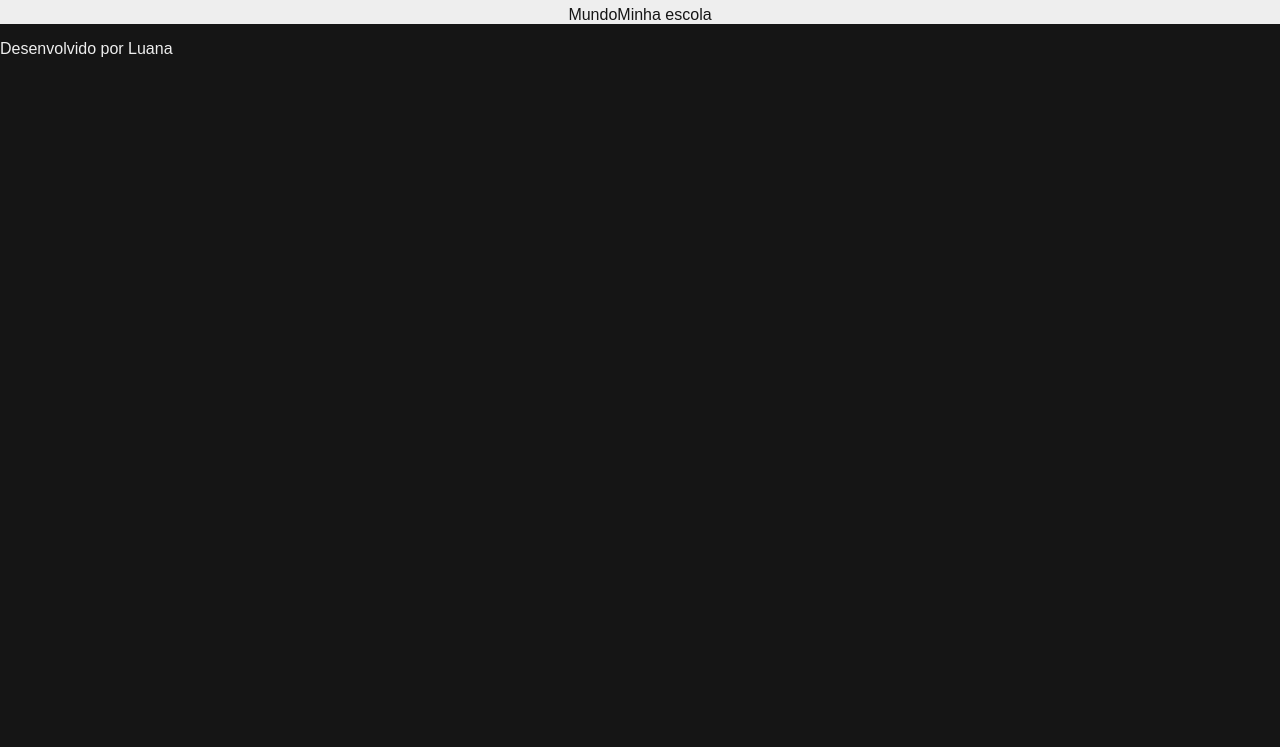
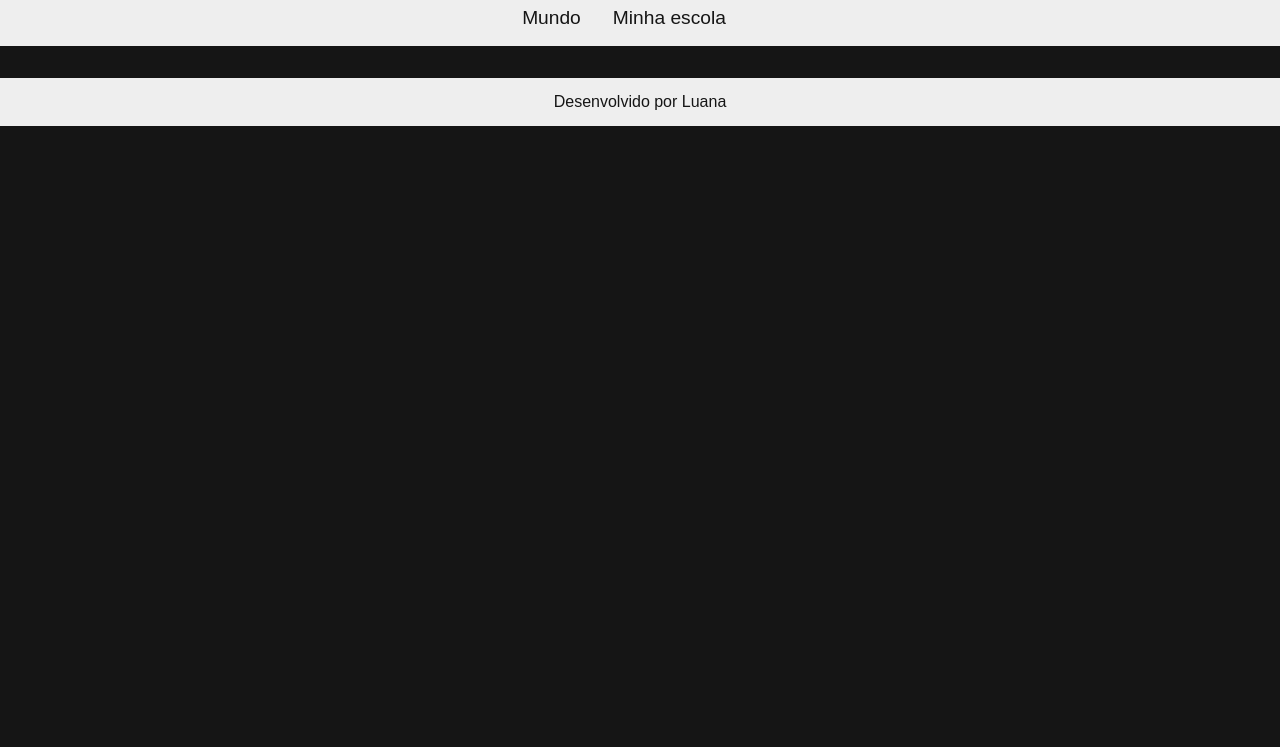
Before and after one commit to LuanaSpirandeli/ci-ncia-de-dados, a plain HTML site: page index.html in a window 1280 px wide. Shown: the part 74-821 px from the top of the page. After the commit the page ends 800 px from the top, so only its background shows below. Drawn offline with Linux system fonts and the light colour scheme.

Commit message:
Update style.css

```diff
--- a/style.css
+++ b/style.css
@@ -18,6 +18,7 @@ body {
 header{
     background-color: var(--primary-color);
     text-align: center;
+    padding: 1px;
 }
 
 h1{
@@ -35,4 +36,23 @@ nav{
 nav a{
     text-decoration: none;
     color: var(--bg-color);
+    margin: 0 2rem 1rem 0rem;
+    font-size: 1.2rem;
 }
+
+nav a :hover {
+text-decoration: underline;
+transform: scale(0.90);
+transition: transform 0.1s;
+}
+
+footer{
+    display: flex;
+    align-items: center;
+    justify-content: center;
+    background-color: var(--primary-color);
+    color: var(--bg-color);
+    width: 100%;
+    height: 3rem;
+    margin-top: 2rem;
+}
```
